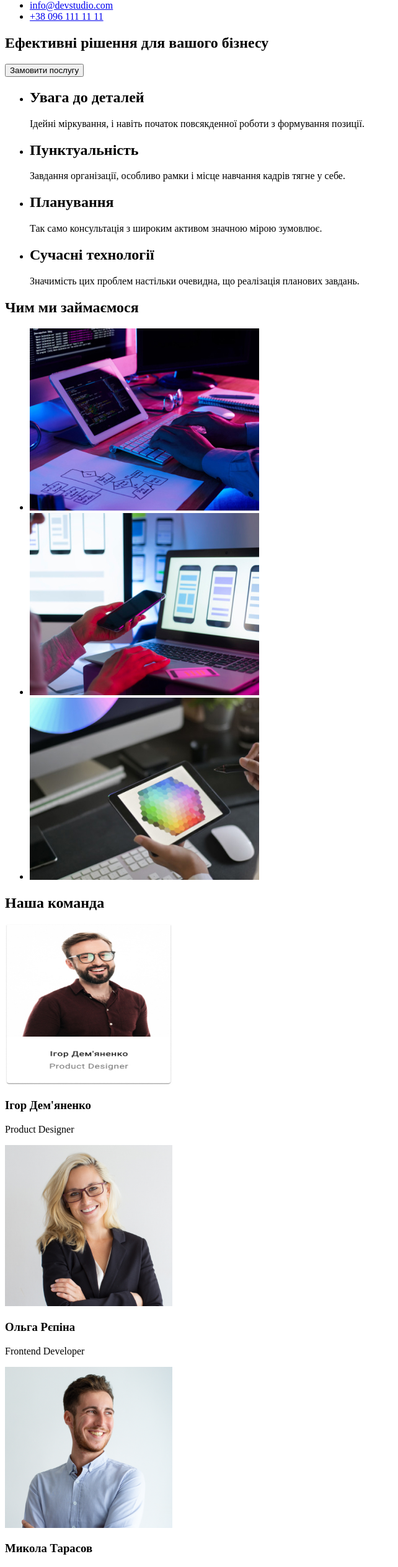
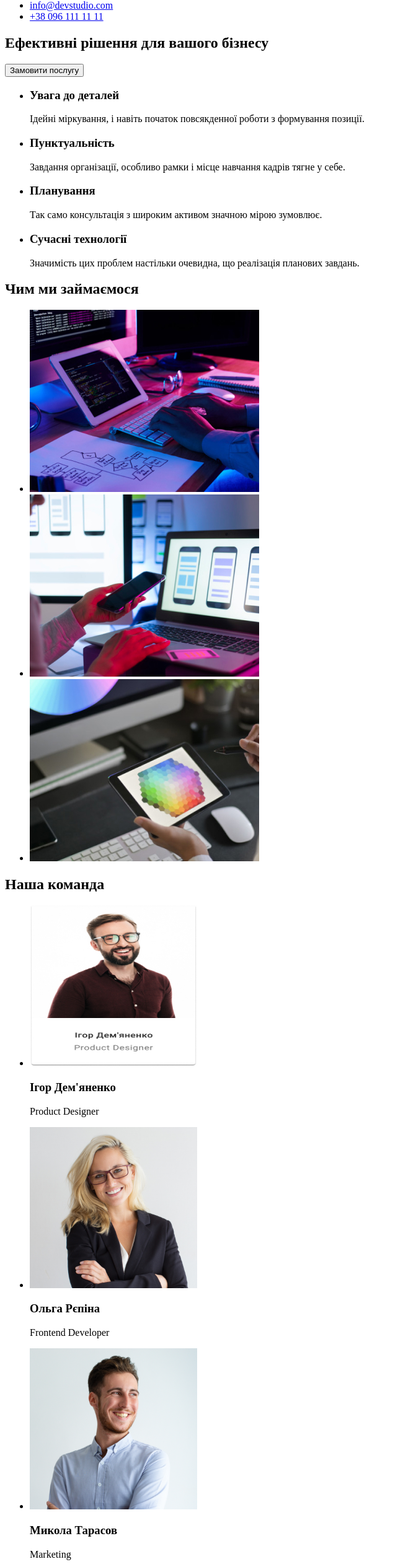
Before and after one commit to AnastasijaStanko/goit-markup-hw-01, a plain HTML site: page index.html in a window 1280 px wide. Shown: the part 112-2641 px from the top of the page at 62% size, without its empty margins (0-642 px from the left). Drawn offline with Linux system fonts and the light colour scheme.

Commit message:
changes3

```diff
--- a/index.html
+++ b/index.html
@@ -28,21 +28,22 @@
         <button type="button">Замовити послугу</button>
     </section>
     <section>
+        <h2 hidden>Привілегії</h2>
         <ul>
             <li>
-                <h2>Увага до деталей</h2>
+                <h3>Увага до деталей</h3>
                 <p>Ідейні міркування, і навіть початок повсякденної роботи з формування позиції.</p>
             </li>
             <li>
-                <h2>Пунктуальність</h2>
+                <h3>Пунктуальність</h3>
                 <p>Завдання організації, особливо рамки і місце навчання кадрів тягне у себе.</p>
             </li>
             <li>
-                <h2>Планування</h2>
+                <h3>Планування</h3>
                 <p>Так само консультація з широким активом значною мірою зумовлює.</p>
             </li>
             <li>
-                <h2>Сучасні технології</h2>
+                <h3>Сучасні технології</h3>
                 <p>Значимість цих проблем настільки очевидна, що реалізація планових завдань.</p>
             </li>
         </ul>
@@ -51,7 +52,7 @@
             <h2>Чим ми займаємося</h2>
             <ul>
                 <li>
-                    <img src="./images/img1.jpg" alt="" width="370" height="294"/>
+                    <img src="./images/img1.jpg" alt="computerwork1" width="370" height="294"/>
                 </li>
                 <li>
                     <img src="./images/img2.jpg" alt="computerwork2" width="370" height="294"/>
@@ -64,35 +65,42 @@
     </section>
     <section>
         <h2>Наша команда</h2>
-            <img src="./images/teamcard1.jpg" alt="команда" width="270" height="260"/>
-             <h3>Ігор Дем'яненко</h3>
-              <p lang="en">Product Designer</p>
-            <img src="./images/teamcard2.jpg" alt="команда" width="270" height="260"/>
-             <h3>Ольга Рєпіна</h3>
-              <p lang="en">Frontend Developer</p>
-            <img src="./images/teamcard3.jpg" alt="команда" width="270" height="260"/>
-             <h3>Микола Тарасов</h3>
-              <p lang="en">Marketing</p>
-            <img src="./images/teamcard4.jpg" alt="команда" width="270" height="260"/>
-             <h3>Михайло Єрмаков</h3>
-              <p lang="en">UI Designer</p>
-    </section>
-    <footer>
             <ul>
                 <li>
-            <h3 lang="en">WebStudio</h3>
+                    <img src="./images/teamcard1.jpg" alt="team" width="270" height="260"/>
+                    <h3>Ігор Дем'яненко</h3>
+                    <p lang="en">Product Designer</p>
                 </li>
                 <li>
-                <a href="">м. Київ, пр-т Лесі Українки, 26</a>
+                    <img src="./images/teamcard2.jpg" alt="team" width="270" height="260"/>
+                    <h3>Ольга Рєпіна</h3>
+                    <p lang="en">Frontend Developer</p>
+                </li>
+                <li>
+                    <img src="./images/teamcard3.jpg" alt="team" width="270" height="260"/>
+                    <h3>Микола Тарасов</h3>
+                    <p lang="en">Marketing</p>
+                </li>
+                <li>
+                    <img src="./images/teamcard4.jpg" alt="team" width="270" height="260"/>
+                    <h3>Михайло Єрмаков</h3>
+                     <p lang="en">UI Designer</p>
                 </li>
             </ul>
+    </section>
+
+    <footer>
+            <adress>
+                <a lang="en" href="./index.html">WebStudio</a> </adress><br>
+
+                </ul>
                 <ul>
+                    <li><a href="">м. Київ, пр-т Лесі Українки, 26</a></li>
                     <li><a href="mailto:">info@devstudio.com</a></li>
                     <li><a href="tel:">+38 096 111 11 11</a></li>
                 </ul>
             </address>
     </footer>
-
- </main>
+</main>
 </body>
 </html>
```
